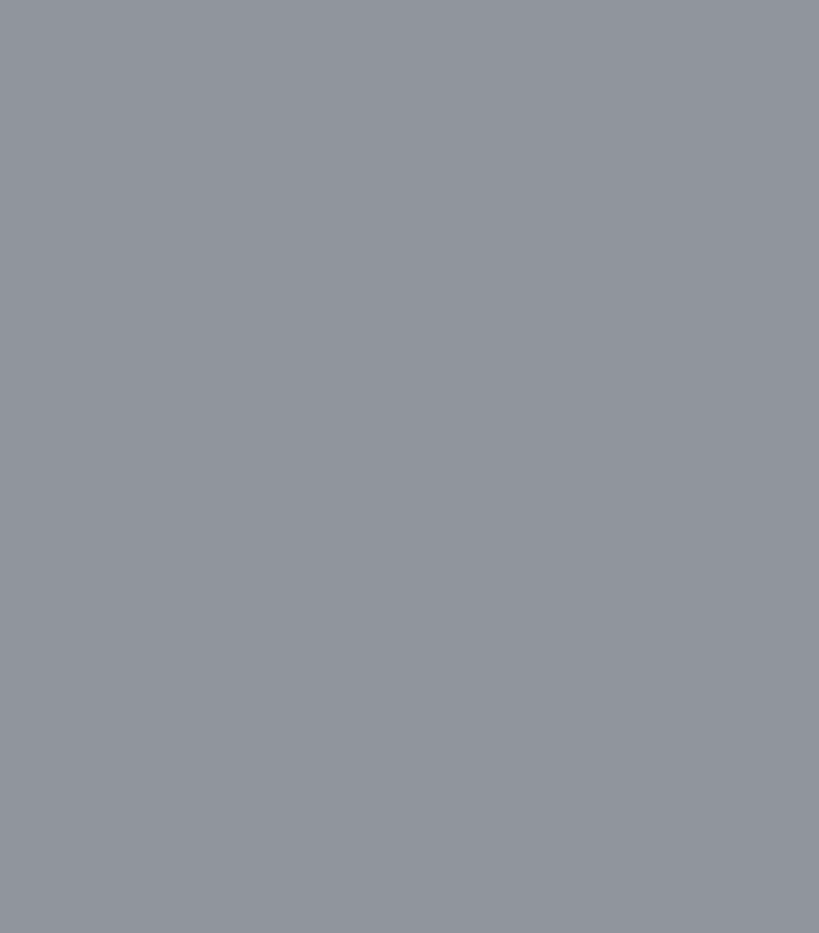
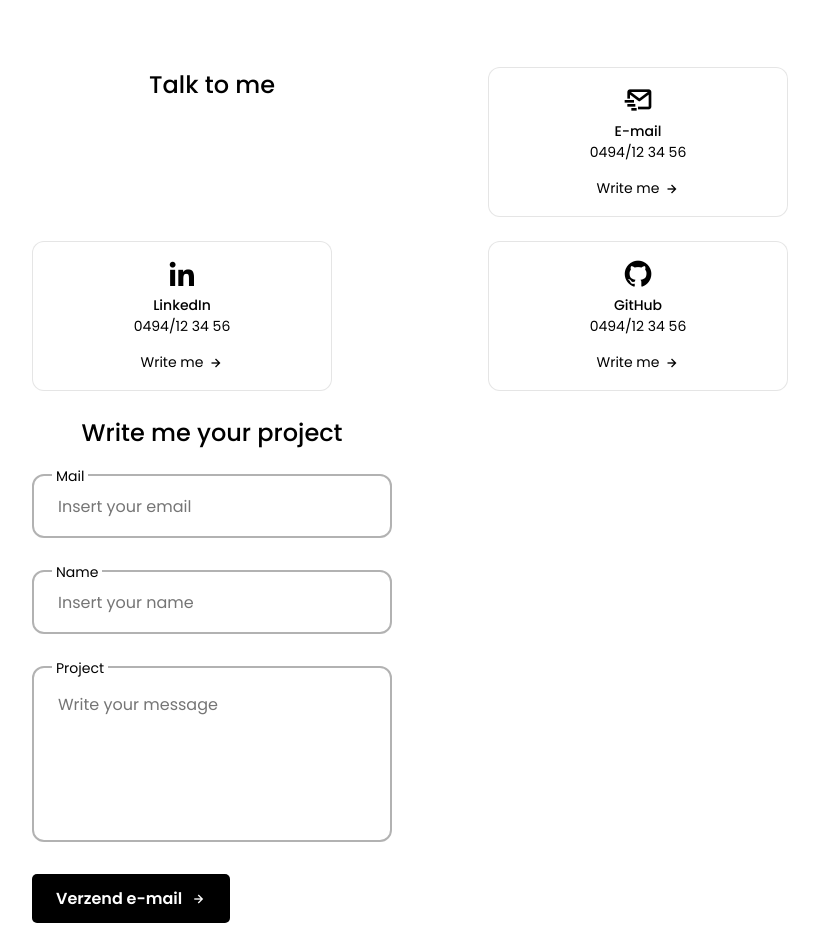
Before and after one commit to NandoCraninckx/portfolio-i-talent, a React (Create React App) app in the folder my-portfolio/: page / in a window 1280 px wide. Shown: the part 2640-3573 px from the top of the page, without its empty margins (230-1049 px from the left). Before the commit the page ends 2441 px from the top, so only its background shows below. Built offline with nearby package versions, Linux system fonts and the light colour scheme.

Commit message:
Add the contact form component + it's functionality

```diff
--- a/my-portfolio/package.json
+++ b/my-portfolio/package.json
@@ -3,6 +3,7 @@
   "version": "0.1.0",
   "private": true,
   "dependencies": {
+    "@emailjs/browser": "^4.4.1",
     "@fortawesome/fontawesome-svg-core": "^6.5.1",
     "@testing-library/jest-dom": "^5.17.0",
     "@testing-library/react": "^13.4.0",
--- a/my-portfolio/src/App.css
+++ b/my-portfolio/src/App.css
@@ -172,11 +172,28 @@ img {
     margin-right: var(--mb-1-5);
   }
 
+  .button {
+    padding: 1rem 1.75rem;
+  }
+
+  .button-icon {
+    width: 22px;
+    height: 22px;
+  }
+
 }
 
 @media screen and (max-width: 768px) {
+  body {
+    margin: 0 0 var(--header-height0 0);
+  }
+
   .section {
     padding: 2rem 0 4rem;
+  }
+
+  .section-subtitle {
+    margin-bottom: var(--mb-3);
   }
 }
 
--- a/my-portfolio/src/App.js
+++ b/my-portfolio/src/App.js
@@ -1,8 +1,10 @@
 import './App.css';
 import About from './components/about/About';
+import ContactInfo from './components/contactInfo/ContactInfo';
 import Home from './components/home/Home';
 import Navbar from './components/navbar/Navbar';
 import AccordionMenu from './components/projecten/AccordionMenu';
+import Reflectie from './components/reflectie/Reflectie';
 
 function App() {
   return (
@@ -13,6 +15,8 @@ function App() {
         <Home/>
         <About/>
         <AccordionMenu/>
+        <Reflectie/>
+        <ContactInfo/>
       </main>
       </>
 
--- /dev/null
+++ b/my-portfolio/src/components/contactInfo/ContactInfo.css
@@ -0,0 +1,187 @@
+.contact-container {
+    grid-template-columns: repeat(2, max-content);
+    justify-content: center;
+    column-gap: 6rem;
+    padding-bottom: 3rem;
+}
+
+.contact-title {
+    text-align: center;
+    font-size: var(--h3-font-size);
+    font-weight: var(--font-medium);
+    margin-bottom: var(--mb-1-5);
+}
+
+.contact-info {
+    display: grid;
+    row-gap: 1rem;
+    grid-template-columns: 300px;
+}
+
+.contact-card {
+    background-color: var(--container-color);
+    border: 1px solid rgba(0, 0, 0, 0.1);
+    padding: 1rem;
+    border-radius: 0.75rem;
+    text-align: center;
+}
+
+.contact-card-icon {
+    font-size: 2rem;
+    color: var(--title-color);
+    margin-bottom: var(--mb-0-25);
+}
+
+.contact-card-title,
+.contact-card-data {
+    font-size: var(--small-font-size);
+}
+
+.contact-card-title {
+    font-weight: var(--font-medium);
+}
+
+.contact-card-data {
+    display: block;
+    margin-bottom: var(--mb-0-75);
+}
+
+.contact-button {
+    color: var(--text-color);
+    font-size: var(--small-font-size);
+    display: inline-flex;
+    align-items: center;
+    justify-content: center;
+    column-gap: 0.25rem;
+}
+
+.contact-button-icon {
+    font-size: 1rem;
+    transition: 0.3s;
+}
+
+.contact-button:hover .contact-button-icon {
+    transform: translate(0.25rem);
+}
+
+.contact-form {
+    width: 360px;
+}
+
+.contact-form-div {
+    position: relative;
+    margin-bottom: var(--mb-2);
+    height: 4rem;
+}
+
+.contact-form-input {
+    position: absolute;
+    top: 0;
+    left: 0;
+    width: 100%;
+    height: 100%;
+    border: 2px solid rgba(0, 0, 0, 0.3);
+    background: none;
+    color: var(--text-color);
+    outline: none;
+    border-radius: 0.75rem;
+    padding: 1.5rem;
+    z-index: 1;
+}
+
+.contact-form-tag {
+    position: absolute;
+    top: -0.75rem;
+    left: 1.25rem;
+    font-size: var(--small-font-size);
+    padding: 0.25rem;
+    background-color: #fff;
+    z-index: 10;
+}
+
+.contact-form-area {
+    height: 11rem;
+}
+
+.contact-form-area textarea {
+    resize: none;
+}
+
+/* Style for the form button */
+.button {
+    display: inline-flex;
+    align-items: center;
+    justify-content: center;
+    background-color: #000000; /* Black background */
+    color: white; /* White text */
+    padding: 12px 24px; /* Some padding */
+    font-size: 16px; /* Increase font size */
+    font-weight: 600; /* Bold text */
+    border: none; /* Remove borders */
+    border-radius: 5px; /* Rounded corners */
+    cursor: pointer; /* Pointer/hand icon */
+    transition: background-color 0.3s ease, transform 0.2s ease; /* Smooth transitions */
+  }
+
+  .button--flex {
+    display: inline-flex;
+    align-items: center;
+  }
+
+  .button i {
+    margin-left: 8px; /* Space between text and icon */
+    transition: transform 0.2s ease;
+  }
+
+  .button:hover {
+    background-color: #333333; /* Darker gray on hover */
+    transform: scale(1.05); /* Slightly enlarge on hover */
+  }
+
+  .button:active {
+    background-color: #1a1a1a; /* Even darker gray when clicked */
+    transform: scale(0.98); /* Slightly shrink on click */
+  }
+
+  .button i:hover {
+    transform: translateX(4px); /* Slight movement to the right on hover */
+  }
+
+
+  /*===== BREAKPOINTS =====*/
+@media screen and (max-width: 992px) {
+    .contact-container {
+        column-gap: 3rem;
+
+    }
+  }
+
+  @media screen and (max-width: 768px) {
+    .contact-container {
+        grid-template-columns: 1fr;
+        row-gap: 3rem;
+    }
+
+    .contact-info {
+        justify-content: center;
+    }
+
+    .contact-form {
+        margin: 0 auto;
+    }
+  }
+
+  @media screen and (max-width: 576px) {
+    .contact-info {
+        grid-template-columns: 1fr;
+    }
+
+    .contact-form {
+        width: 100%;
+    }
+
+  }
+
+  @media screen and (max-width: 350px) {
+
+  }
--- /dev/null
+++ b/my-portfolio/src/components/contactInfo/ContactInfo.jsx
@@ -0,0 +1,118 @@
+import React, { useRef } from 'react';
+import emailjs from '@emailjs/browser';
+import "./ContactInfo.css";
+
+const ContactInfo = () => {
+    const form = useRef();
+
+    const sendEmail = (e) => {
+        e.preventDefault();
+
+    emailjs
+        .sendForm(
+            'service_myrrrs3',
+            'template_0a8jwzq',
+            form.current, {
+            publicKey: 'CYUMS4J2_W1SeIUOp',
+        })
+        e.target.reset()
+    };
+
+  return (
+    <section className="ContactInfo section" id="contact">
+        <h2 className="section-title">Get in touch</h2>
+        <span className="section-subtitle">Contact me</span>
+
+        <div className="contact-container container grid">
+            <div className="contact-content">
+                <h3 className="contact-title">Talk to me</h3>
+            </div>
+
+            <div className="contact-info">
+                <div className="contact-card">
+                    <i className="bx bx-mail-send contact-card-icon"></i>
+
+                    <h3 className="contact-card-title">E-mail</h3>
+                    <span className="contact-card-data">0494/12 34 56</span>
+
+                    <a href="" className="contact-button">
+                        Write me <i className="bx bx-right-arrow-alt
+                        contact-button-icon"></i>
+                    </a>
+                </div>
+            </div>
+
+            <div className="contact-info">
+                <div className="contact-card">
+                    <i className="bx bxl-linkedin contact-card-icon"></i>
+
+                    <h3 className="contact-card-title">LinkedIn</h3>
+                    <span className="contact-card-data">0494/12 34 56</span>
+
+                    <a href="" className="contact-button">
+                        Write me <i className="bx bx-right-arrow-alt
+                        contact-button-icon"></i>
+                    </a>
+                </div>
+            </div>
+
+            <div className="contact-info">
+                <div className="contact-card">
+                    <i className="bx bxl-github contact-card-icon"></i>
+
+                    <h3 className="contact-card-title">GitHub</h3>
+                    <span className="contact-card-data">0494/12 34 56</span>
+
+                    <a href="" className="contact-button">
+                        Write me <i className="bx bx-right-arrow-alt
+                        contact-button-icon"></i>
+                    </a>
+                </div>
+            </div>
+
+            <div className="contact-content">
+                <h3 className="contact-title">Write me your project</h3>
+
+                <form ref={form} onSubmit={sendEmail} className="contact-form">
+                    <div className="contact-form-div">
+                        <label className="contact-form-tag">Mail</label>
+                        <input
+                            type="email"
+                            name="email"
+                            className="contact-form-input"
+                            placeholder="Insert your email"
+                        />
+                    </div>
+
+                    <div className="contact-form-div">
+                        <label className="contact-form-tag">Name</label>
+                        <input
+                            type="text"
+                            name="name"
+                            className="contact-form-input"
+                            placeholder="Insert your name"
+                        />
+                    </div>
+
+                    <div className="contact-form-div contact-form-area">
+                        <label className="contact-form-tag">Project</label>
+                        <textarea
+                            name="message"
+                            cols="30" rows="10"
+                            className="contact-form-input"
+                            placeholder="Write your message">
+                        </textarea>
+                    </div>
+
+                    <button className="button button--flex">
+                        Verzend e-mail
+                        <i className="bx bx-right-arrow-alt contact-button-icon"></i>
+                    </button>
+                </form>
+            </div>
+        </div>
+    </section>
+  );
+};
+
+export default ContactInfo
--- /dev/null
+++ b/my-portfolio/src/components/reflectie/Reflectie.jsx
@@ -0,0 +1,9 @@
+import React from 'react';
+
+const Reflectie = () => {
+  return (
+    <div>Reflectie</div>
+  )
+}
+
+export default Reflectie
```
Also changed, not shown: my-portfolio/src/components/reflectie/Reflectie.css (added), 1 other file (tests, documents, lock files or other folders).
